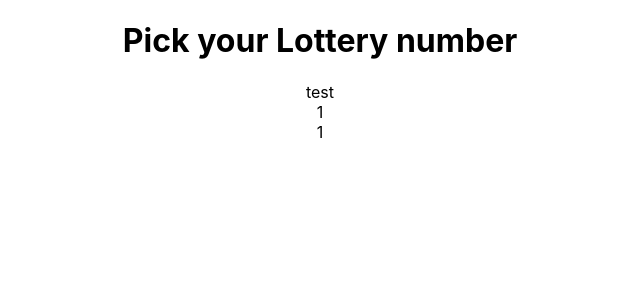
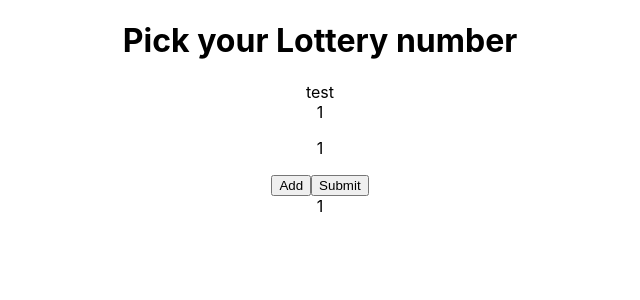
Before and after one commit to halonso14/lottery_pick, a React (Create React App) app: page / in a window 1280 px wide. Shown: the top 300 px of the page, without its empty margins (320-960 px from the left). Built offline with nearby package versions, Linux system fonts and the light colour scheme.

Commit message:
feat: ADD LotteryPick container and component

```diff
--- a/src/components/lottery/LotteryNumberComponent.jsx
+++ b/src/components/lottery/LotteryNumberComponent.jsx
@@ -1,44 +1,28 @@
 import PropTypes from 'prop-types';
-import React, { Component } from 'react';
+import React from 'react';
 /* eslint-disable jsx-a11y/no-static-element-interactions */
-class LotteryNumberComponent extends Component {
-  constructor(props) {
-    super(props);
-    this.state = {
-      numberState: props.numberState,
-      number: props.number,
-      toggleNumber: props.toggleNumber,
-    };
-  }
+function LotteryNumberComponent(props) {
+  const {state, number, toggleNumber } = props;
 
-  handleToggle = () => {
-    const { toggleNumber } = this.state;
-    toggleNumber();
-  };
-
-  render() {
-    const { number, numberState } = this.state;
   return (
     <div
-        className={numberState}
-        onClick={this.handleToggle}
+      className={state}
+      onClick={toggleNumber}
       onKeyPress={undefined}
-        // role="button"
     >
       {number}
     </div>
   );
 }
-}
 
 LotteryNumberComponent.propTypes = {
-  numberState: PropTypes.string,
+  state: PropTypes.string,
   number: PropTypes.number,
   toggleNumber: PropTypes.func,
 };
 
 LotteryNumberComponent.defaultProps = {
-  numberState: 'none',
+  state: 'none',
   number: '0',
   toggleNumber: undefined,
 };
--- /dev/null
+++ b/src/components/lottery/LotteryPickComponent.jsx
@@ -0,0 +1,41 @@
+import PropTypes from 'prop-types';
+import React from 'react';
+/* eslint-disable jsx-a11y/no-static-element-interactions */
+function LotteryPickComponent(props) {
+  const {
+    id,
+    selectedNumbers,
+    // eslint-disable-next-line no-unused-vars
+    modifySelected,
+    blockedNumbers,
+    // eslint-disable-next-line no-unused-vars
+    modifyBlocked
+  } = props;
+
+
+  return (
+    <div>
+      <p>{id}</p>
+      <p>{selectedNumbers}</p>
+      <p>{blockedNumbers}</p>
+    </div>
+  );
+}
+
+LotteryPickComponent.propTypes = {
+  id: PropTypes.string,
+  selectedNumbers: PropTypes.string,
+  modifySelected: PropTypes.func,
+  blockedNumbers: PropTypes.string,
+  modifyBlocked: PropTypes.func,
+};
+
+LotteryPickComponent.defaultProps = {
+  id: '1',
+  selectedNumbers: [],
+  modifySelected: undefined,
+  blockedNumbers: [],
+  modifyBlocked: undefined
+};
+
+export default LotteryPickComponent;
--- /dev/null
+++ b/src/containers/lottery/LotteryPickContainer.jsx
@@ -0,0 +1,38 @@
+import React, { useCallback, useState } from 'react';
+import LotteryPickComponent from '../../components/lottery/LotteryPickComponent';
+
+const SELECTED_NUMBERS = [];
+const BLOCKED_NUMBERS = [];
+
+const LotteryPickContainer = () => {
+  const [lotteryPickState, setLotteryPickState] = useState([{id: '1', selectedNumbers: SELECTED_NUMBERS, blockedNumbers: BLOCKED_NUMBERS}]);
+  const modifySelected = useCallback((id, selectedNumbers) => {
+    setLotteryPickState(lotteryPickState.map(lotteryPick => (
+      lotteryPick.id === id ? { ...lotteryPick, selectedNumbers } : lotteryPick
+    )))
+  })
+  const modifyBlocked = useCallback((id, blockedNumbers) => {
+    setLotteryPickState(lotteryPickState.map(lotteryPick => (
+      lotteryPick.id === id ? { ...lotteryPick, blockedNumbers } : lotteryPick
+    )))
+  })
+  return (
+    <div>
+      {
+        // eslint-disable-next-line react/jsx-key
+        lotteryPickState.map((lotteryPick) => (<LotteryPickComponent
+            id={lotteryPick.id}
+            selectedNumbers={lotteryPick.selectedNumbers}
+            modifySelected={modifySelected}
+            blockedNumbers={lotteryPick.blockedNumbers}
+            modifyBlocked={modifyBlocked}
+          />)
+        )
+      }
+      <button id='add' type='button' onClick={undefined}>Add</button>
+      <button id='submit' type='button' onClick={undefined}>Submit</button>
+    </div>
+  );
+};
+
+export default LotteryPickContainer;
--- a/src/pages/LotteryPick.jsx
+++ b/src/pages/LotteryPick.jsx
@@ -1,6 +1,7 @@
 import PropTypes from 'prop-types';
 import React, { Component } from 'react';
 import LotteryNumberContainer from '../containers/lottery/LotteryNumberContainer';
+import LotteryPickContainer from '../containers/lottery/LotteryPickContainer';
 // MEMO https://velog.io/@_jouz_ryul/ESLint-Prettier-Airbnb-Style-Guide%EB%A1%9C-%EC%84%A4%EC%A0%95%ED%95%98%EA%B8%B0
 
 class LotteryPick extends Component {
@@ -17,6 +18,7 @@ class LotteryPick extends Component {
         <div>test</div>
         <div>{lotteryPicks}</div>
         {/* TODO LottertTableContainer */}
+        <LotteryPickContainer />
         <LotteryNumberContainer state="none" number={1} toggle={undefined} />
       </div>
     );
```
Lines whose indentation alone changed are shown as unchanged.
